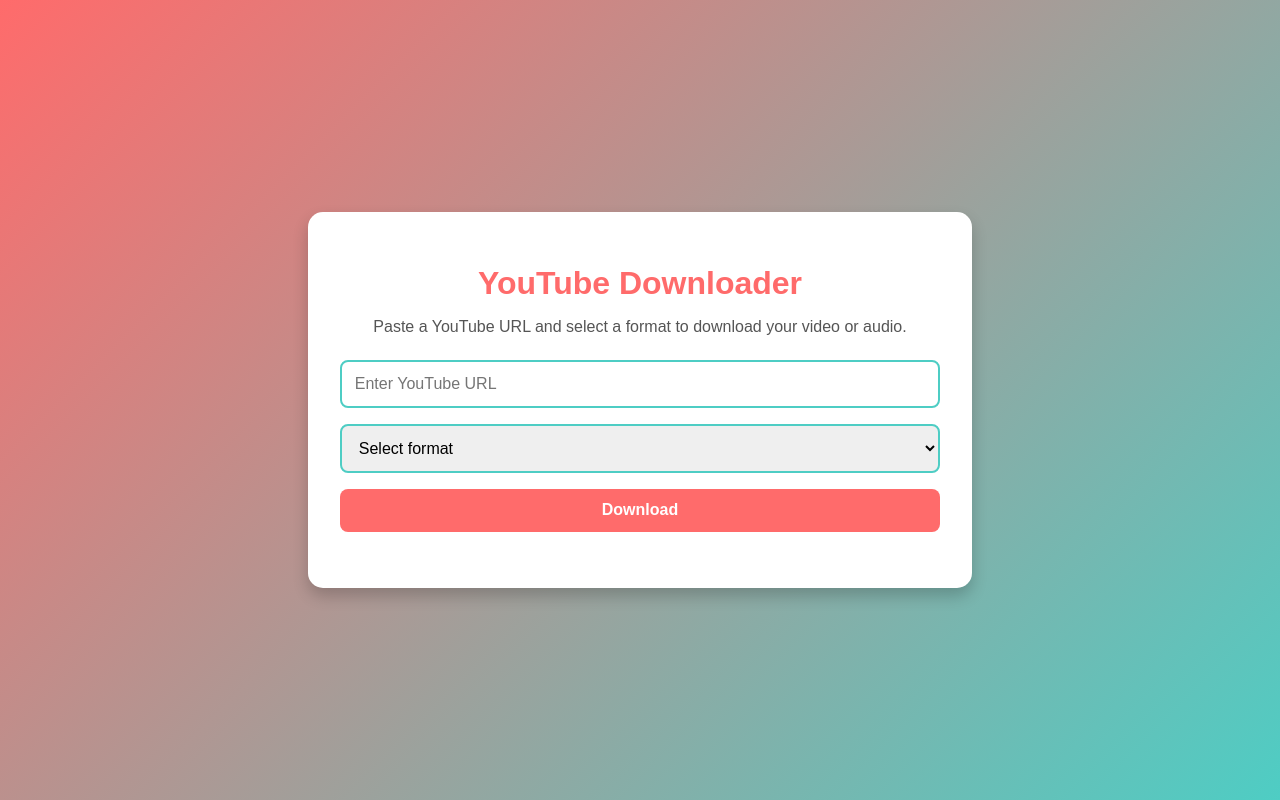
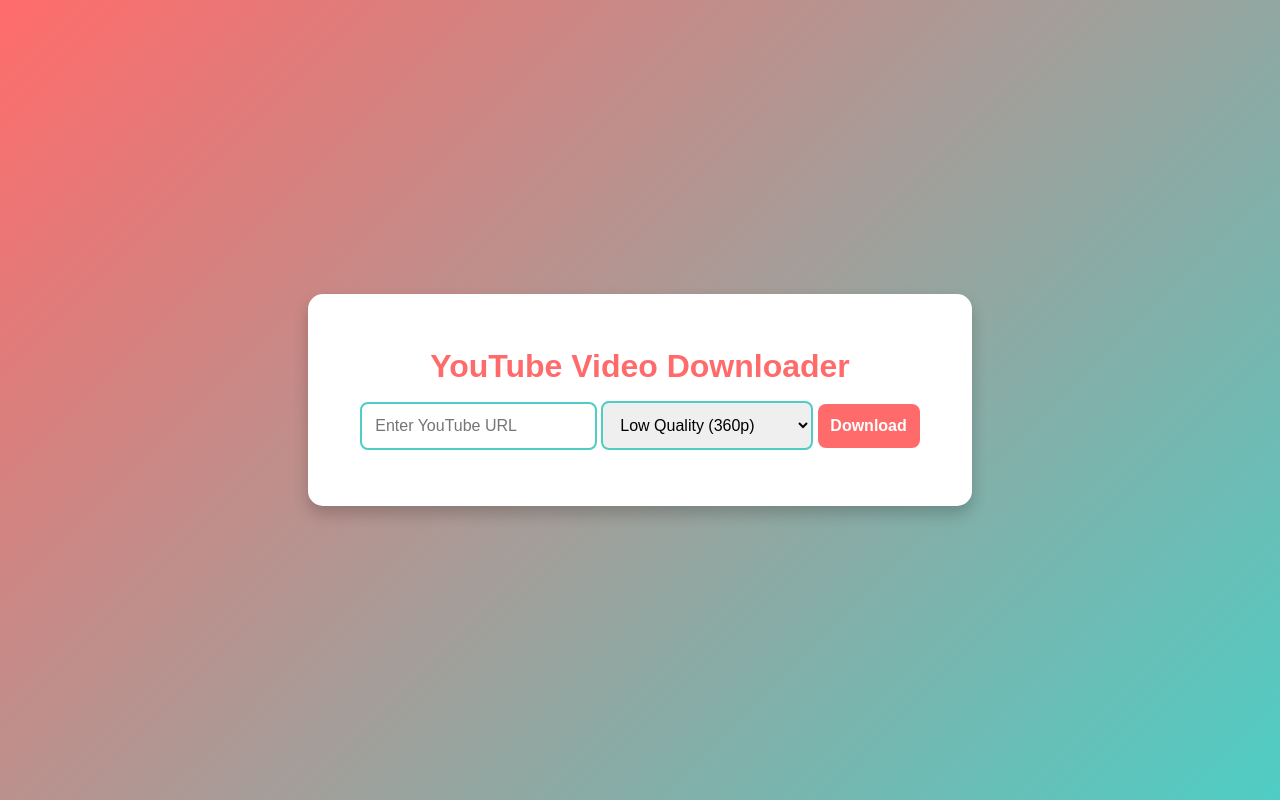
Before and after one commit to Surendar2697/youtube-downloader-fe, a plain HTML site: page index.html in a window 1280 px wide. Drawn offline with Linux system fonts and the light colour scheme; files that its build step writes are made by us from their sources.

Commit message:
Update index.html

```diff
--- a/index.html
+++ b/index.html
@@ -1,29 +1,29 @@
 <!DOCTYPE html>
 <html lang="en">
 <head>
-    <meta charset="UTF-8">
-    <meta name="viewport" content="width=device-width, initial-scale=1.0">
-    <title>YouTube Downloader</title>
-    <link rel="icon" href="assets/images/favicon.ico">
-    <link rel="stylesheet" href="styles.css">
+  <meta charset="UTF-8" />
+  <meta name="viewport" content="width=device-width, initial-scale=1.0"/>
+  <title>YouTube Downloader</title>
+  <link rel="stylesheet" href="assets/css/styles.css" />
 </head>
 <body>
-    <div class="container">
-        <h1>YouTube Downloader</h1>
-        <p>Paste a YouTube URL and select a format to download your video or audio.</p>
-        <form id="download-form">
-            <input type="url" id="youtube-url" placeholder="Enter YouTube URL" required>
-            <select id="format" required>
-                <option value="" disabled selected>Select format</option>
-                <option value="1">Low Quality Video (MP4)</option>
-                <option value="2">Medium Quality Video (MP4, 480p)</option>
-                <option value="3">High Quality Video (MP4, Best)</option>
-                <option value="4">MP3 Audio</option>
-            </select>
-            <button type="submit">Download</button>
-        </form>
-        <div id="status"></div>
-    </div>
-    <script src="script.js"></script>
+  <div class="container">
+    <h1>YouTube Video Downloader</h1>
+
+    <input type="text" id="urlInput" placeholder="Enter YouTube URL" />
+
+    <select id="formatSelect">
+      <option value="1">Low Quality (360p)</option>
+      <option value="2">Medium Quality (480p)</option>
+      <option value="3">High Quality (720p)</option>
+      <option value="4">MP3 Audio</option>
+    </select>
+
+    <button onclick="downloadVideo()">Download</button>
+
+    <p id="statusMessage"></p>
+  </div>
+
+  <script src="assets/js/script.js"></script>
 </body>
 </html>
```
